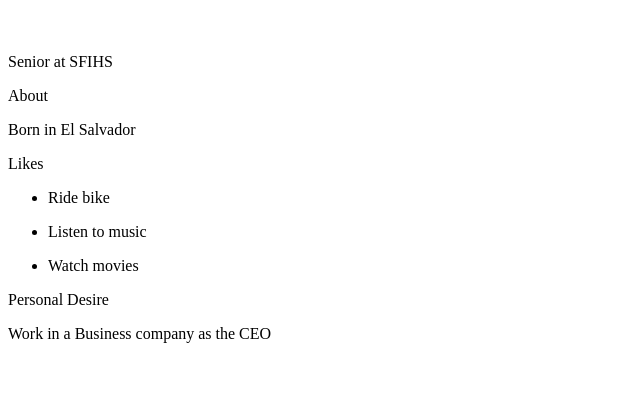
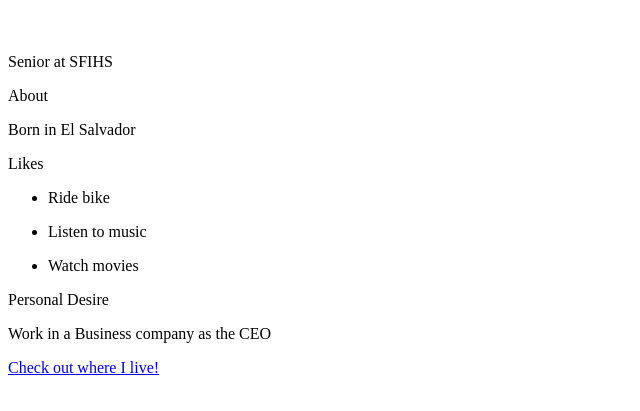
Before and after one commit to eduardogm25/Monica-Duran, a plain HTML site: page index.html in a window 1280 px wide. Shown: the part 373-784 px from the top of the page, without its empty margins (0-640 px from the left). Drawn offline with Linux system fonts and the light colour scheme.

Commit message:
Created using Popcode: https://popcode.org

```diff
--- a/index.html
+++ b/index.html
@@ -19,6 +19,7 @@
     </ul>
     <p class="about">Personal Desire</p>
     <p class="school">Work in a Business company as the CEO</p>
+    <p><a href="http://www.sfzoo.org/"  target="_blank">Check out where I live!</a></p>
 
     </body>
 </html>
```
